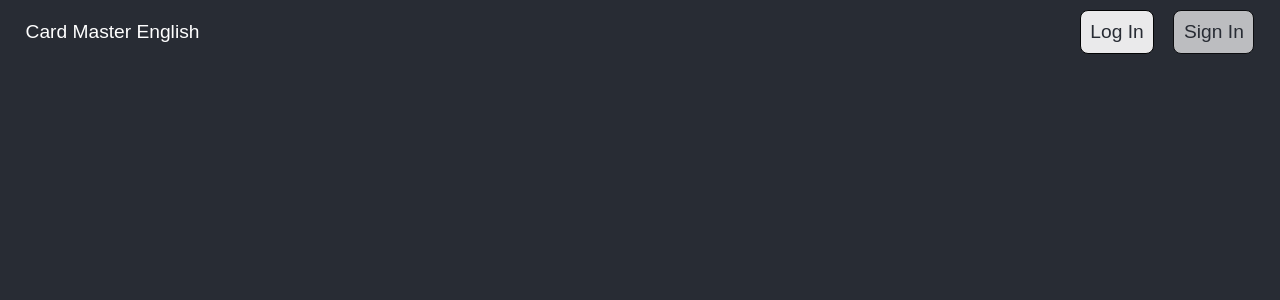
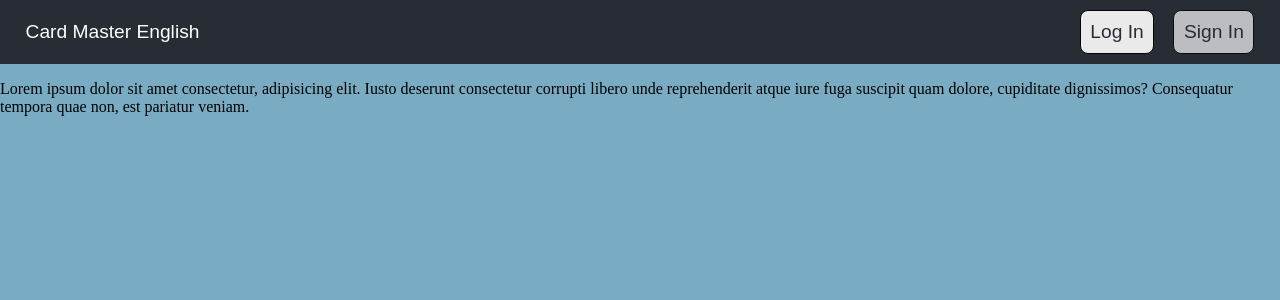
Before and after one commit to Carlos-AGM/Card-Master-English, a React (Vite) app: page /flashcards in a window 1280 px wide. Shown: the top 300 px of the page. Built offline with nearby package versions, Linux system fonts and the light colour scheme.

Commit message:
i only add the main container in the flashcard component

```diff
--- a/src/components/NavBar.jsx
+++ b/src/components/NavBar.jsx
@@ -1,4 +1,5 @@
 import { Link } from 'react-router-dom'
+import '../css/navBar.css';
 
 export function NavBar () {
     return (
--- /dev/null
+++ b/src/css/flashcard.css
@@ -0,0 +1,17 @@
+:root {
+    --black-color: #282c34;
+    --grey-color: #56585e;
+    --blue-color: #79acc2
+  }
+
+  .mainContainer {
+    background-color: var(--blue-color);
+    display: flex;
+    position: absolute;
+    margin-top: 8vh;
+    flex: 1;
+    flex-direction: column; /* Para alinear el contenido verticalmente si es necesario */
+    margin-top: 8vh; /* Deja espacio para el NavBar */
+    width: 100%; /* Ocupa todo el ancho disponible */
+    height: calc(100vh - 8vh); /* Ocupa el resto del alto del viewport */
+}
--- a/src/css/homePage.css
+++ b/src/css/homePage.css
@@ -1,5 +1,7 @@
 :root {
   --black-color: #282c34;
+  --grey-color: #56585e;
+  --blue-color: #79acc2
 }
 
 body {
@@ -20,7 +22,7 @@ body {
 .sideBarInfo{
   width: 20%;
   margin-top: 8vh;
-  background-color: #56585e;
+  background-color: var(--grey-color);
 }
 
 .mainContent{
--- a/src/css/navBar.css
+++ b/src/css/navBar.css
@@ -1,3 +1,8 @@
+:root {
+    --black-color: #282c34;
+    --grey-color: #56585e;
+    --blue-color: #79acc2
+  }
 .navBar {
     position: fixed;
     display: flex;
@@ -6,10 +11,9 @@
     height: 8vh;
     width: 100%;
     background-color: var(--black-color);
-    color: #282c34;
+    color: var(--black-color);
     font-size: 1.2rem;
     font-family: Arial;
-
 }
 
 .navAnchor {
@@ -34,7 +38,7 @@ border-radius: 8px;
 padding: 0.5em;
 opacity: 0.9;
 &:hover{
-    background-color: #79acc2;
+    background-color: var(--blue-color);
     color: var(--black-color);
 }
 }
@@ -58,7 +62,7 @@ padding: 0.5em;
 animation: blink 4s linear infinite;
 &:hover{
     animation: none;
-    background-color: #79acc2;
+    background-color: var(--blue-color);
     color: var(--black-color);
 }
 }
--- a/src/pages/flashcards.jsx
+++ b/src/pages/flashcards.jsx
@@ -1,11 +1,13 @@
-import React from "react";
-import { NavBar } from "../components/NavBar";
+import { NavBar } from '../components/NavBar';
+import '../css/flashcard.css'
 
 export function Flashcards () {
     return (
-        <>
+        <div>
             <NavBar/>
-
-        </>
+            <div className='mainContainer'>
+                <p>Lorem ipsum dolor sit amet consectetur, adipisicing elit. Iusto deserunt consectetur corrupti libero unde reprehenderit atque iure fuga suscipit quam dolore, cupiditate dignissimos? Consequatur tempora quae non, est pariatur veniam.</p>
+            </div>
+        </div>
     )
 }
```
